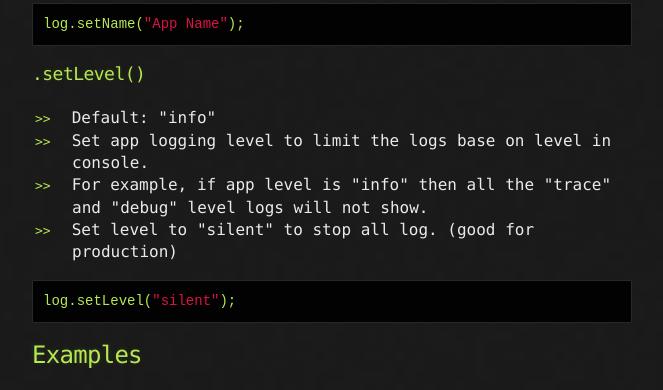
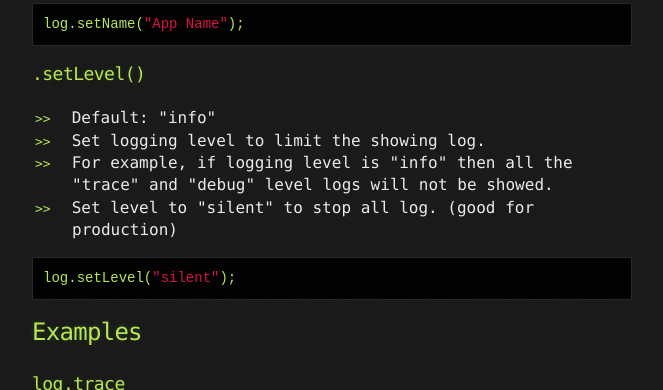
Before and after one commit to ddo/dlog, a plain HTML site: page index.html in a window 1280 px wide. Shown: the part 2480-2870 px from the top of the page, without its empty margins (308-971 px from the left). Drawn offline with Linux system fonts and the light colour scheme.

```diff
--- a/index.html
+++ b/index.html
@@ -140,8 +140,8 @@
 
 <ul>
 <li>Default: "info"</li>
-<li>Set app logging level to limit the logs base on level in console.</li>
-<li>For example, if app level is "info" then all the "trace" and "debug" level logs will not show.</li>
+<li>Set logging level to limit the showing log.</li>
+<li>For example, if logging level is "info" then all the "trace" and "debug" level logs will not be showed.</li>
 <li>Set level to "silent" to stop all log. (good for production)</li>
 </ul><div class="highlight highlight-js"><pre><span class="nx">log</span><span class="p">.</span><span class="nx">setLevel</span><span class="p">(</span><span class="s2">"silent"</span><span class="p">);</span>
 </pre></div>
```
Also changed, not shown: params.json (+1 -1 lines).
